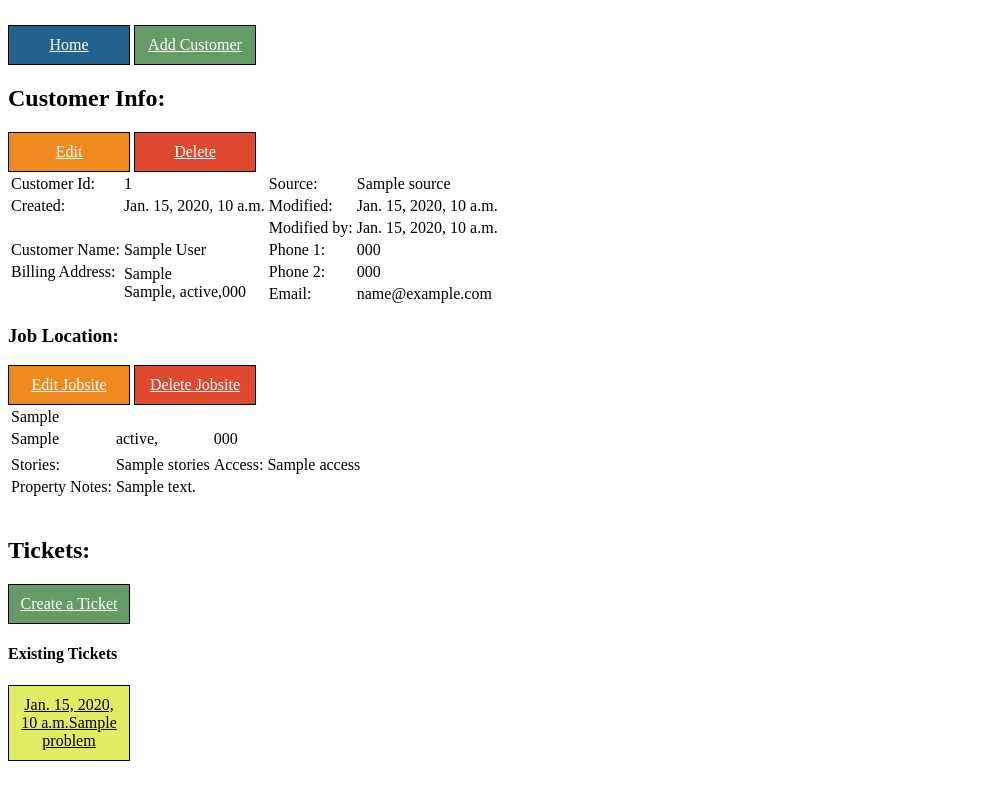
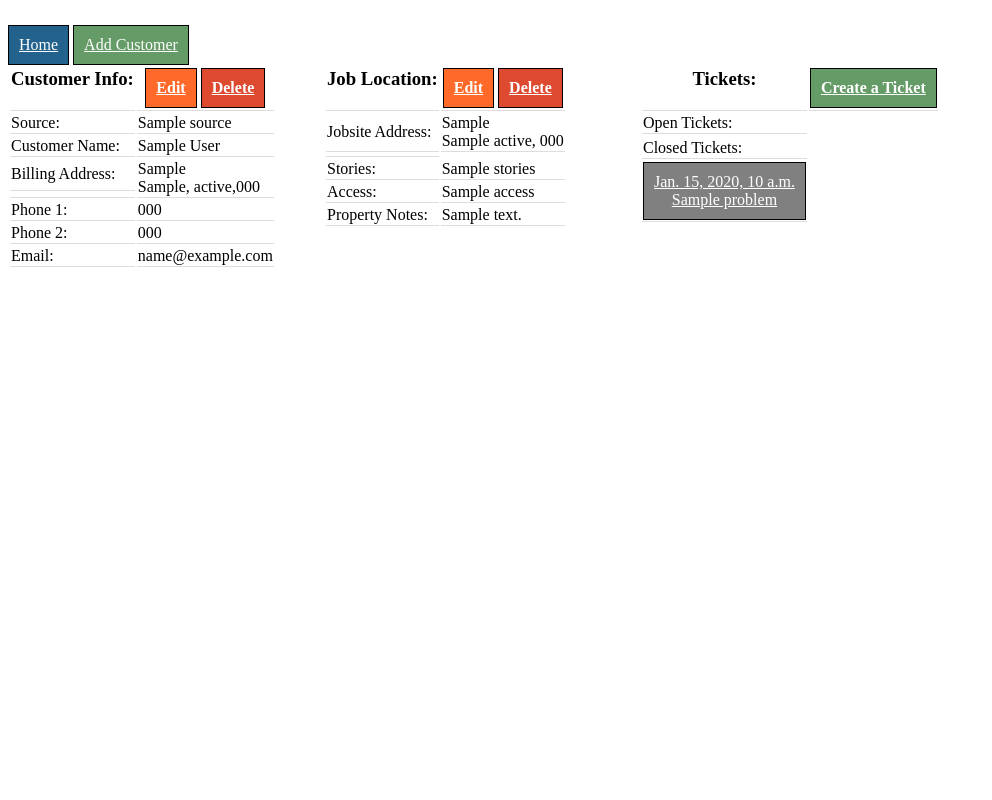
Before and after one commit to solvable/Alpha, a Django app: template templates/CRM/jobsite_detail.html in a window 1280 px wide. Shown: the whole page, without its empty margins (0-992 px from the left). Run offline with Django 3.2, Linux system fonts and the light colour scheme; the template is opened without the code that fills it: most values are stand-ins (such as "Sample title", 1, 10 or a date in 2020); parts of the project's set-up code (start-up, migrations or seed data) failed here and were passed over.

Commit message:
v.011 added some styling

```diff
--- a/CRM/static/CRM/stylesheet.css
+++ b/CRM/static/CRM/stylesheet.css
@@ -1,56 +1,84 @@
+@media print{
+
+header, nav, footer, .top-menu, .btn{
+display: none;
+}
+    .column{
+    float: left;
+    width:33%;
+
+}
+    .title{
+        colspan: 3;
+    }
+
+}
+
+@media screen{
+
 .top-menu {
     margin-top: 25px;
 }
+.row:after {
+    content: "";
+    display: table;
+    clear: both;
+}
+.column{
+    float: left;
+    width:25%;
 
+}
+.btn {
 
-.btn-green {
-    background-color: #659B66;
     color: white;
     border: 1px solid black;
     padding:10px;
     display:inline-block;
-    width:100px;
     text-align: center;
 }
 
-.btn-red {
+.grey{
+    background-color:grey;
+}
+.green{
+    background-color: #659B66;
+}
+.red{
     background-color: #DD4A30;
-    color: white;
-    border: 1px solid black;
-    padding:10px;
-    display:inline-block;
-    width:100px;
-    text-align: center;
+}
+.orange{
+    background-color: #FF6A2B;
+}
+.yellow{
+    background-color: #E1ED63;
+    color:black;
+}
+.blue{
+    background-color: #23628C;
+}
+.pink{
+    background-color: deeppink;
 }
 
 
-.btn-blue {
-    background-color: #23628C;
-    color: white;
-    border: 1px solid black;
-    padding:10px;
-    display:inline-block;
-    width: 100px;
-    text-align: center;
+.content{
+
 }
 
+.jobsite-content{
 
-.btn-orange {
-    background-color: #EF8A1F;
-    color: white;
-    border: 1px solid black;
-    padding:10px;
-    display:inline-block;
-    width: 100px;
-    text-align: center;
 }
 
-.btn-yellow {
-    background-color: #E1ED63;
-    color: black;
-    border: 1px solid black;
-    padding:10px;
-    display:inline-block;
-    width: 100px;
-    text-align: center;
+.ticket-content{
+
 }
+
+.table {
+
+}
+
+th, td {
+    border-bottom: 1px solid #ddd;
+}
+}
--- a/templates/CRM/base.html
+++ b/templates/CRM/base.html
@@ -8,21 +8,26 @@
 
     </head>
     <body>
-    <div class="top-menu">
-         <a href="{% url 'index' %}" class="btn-blue">Home</a>
-        <a href ="{% url 'customer_create' %}" class="btn-green"> Add Customer</a>
 
-    </div>
-        {% block content %}
+            <div class="top-menu">
+                <a href="{% url 'index' %}" class="btn blue">Home</a>
+                <a href ="{% url 'customer_create' %}" class="btn green"> Add Customer</a>
+            </div>
+        <div class="row">
+                {% block content %}
+                {% endblock content %}
 
-        {% endblock content %}
 
-        {% block jobsite_content %}
-        {% endblock jobsite_content %}
 
-        {% block ticket_content %}
-        {% endblock ticket_content %}
+                {% block jobsite_content %}
+                {% endblock jobsite_content %}
 
+
+
+                {% block ticket_content %}
+                {% endblock ticket_content %}
+
+        </div>
     </body>
 
 
--- a/templates/CRM/customer_detail.html
+++ b/templates/CRM/customer_detail.html
@@ -5,73 +5,70 @@
 {% endblock addhead %}
 
 {% block content %}
-    <div class="row">
-    <div id='customer_info_div' class='col s3'>
-            <div class="card-panel">
-
-        <h2>Customer Info:</h2>
-        <a href="{% url 'customer_update' customer.pk %}" class="btn-orange" role="button">Edit</a>
-        <a href="{% url 'customer_delete' customer.pk %}"
-           onclick="return confirm('Are you sure want to delete this Customer?');"
-           class="btn-red" role="button">Delete</a></br>
-        <table class="metadata_table">
+    <div class="column">
+        <table>
             <tr>
-                <td>Customer Id:</td>
-                <td class="td-worktable">{{ customer.id }}</td>
+                <th class="title"><h3>Customer Info:</h3></th>
+                <th><a href="{% url 'customer_update' customer.pk %}" class="btn orange" role="button">Edit</a>
+                <a href="{% url 'customer_delete' customer.pk %}"
+                       onclick="return confirm('Are you sure want to delete this Customer?');" class="btn red"
+                       role="button">Delete</a></th>
+            </tr>
+            <tr>
                 <td>Source:</td>
                 <td class="td-worktable">{{ customer.source }}</td>
             </tr>
-            <tr>
-                <td>Created:</td>
-                <td class="td-worktable">{{ customer.created }}</td>
-                <td>Modified:</td>
-                <td class="td-worktable">{{ customer.modified }}</br></td>
-            </tr>
-            <tr>
-                <td></td>
-                <td></td>
-                <td> Modified by:</td>
-                <td class="td-worktable">{{ customer.modified_by }}</td>
-            </tr>
-
 
             <tr>
                 <td>Customer Name:</td>
                 <td class="td-worktable">{{ customer.fullName }}</td>
-                <td>Phone 1:</td>
-                <td class="td-worktable">{{ customer.phone1 }}</td>
             </tr>
             <tr>
                 <td>Billing Address:</td>
                 <td class="td-worktable" rowspan="2">{{ customer.billStreet }}<br>{{ customer.billCity }},
                     {{ customer.billState }},{{ customer.billZip }}
                 </td>
+
+            </tr>
+            <tr>
+                <td></td>
+            </tr>
+            <tr>
+                <td>Phone 1:</td>
+                <td class="td-worktable">{{ customer.phone1 }}</td>
+
+            </tr>
+            <tr>
                 <td>Phone 2:</td>
                 <td class="td-worktable">{{ customer.phone2 }}</td>
             </tr>
             <tr>
-                <td></td>
+
                 <td>Email:</td>
                 <td class="td-worktable">{{ customer.email }}</td>
             </tr>
         </table>
     </div>
-</div>
 {% endblock content %}
 
 
 {% block jobsite_content %}
+<table>
+<tr>
+    <th class="title"><h2>Jobsites:</h2></th>
+    <th><a href="{% url 'jobsite_create' cust=object.pk %}" class="btn green">New Jobsite</a></th>
+</tr>
+<tr>
 
-    <h2>Jobsites:</h2>
-    <a href="{% url 'jobsite_create' cust=object.pk %}" class="btn-green">New Jobsite</a>
-
-    <h4>Existing  Jobsites:</h4>
     {% for jobsite in object.jobsite_set.all %}
-        <p>
-            <a href="{% url 'jobsite_detail' cust=object.pk job=jobsite.pk %}" class="btn-yellow">{{ jobsite.slug }}</a>
+    <th> <p>
+            <a href="{% url 'jobsite_detail' cust=object.pk job=jobsite.pk %}" class="btn yellow">{{ jobsite.slug }}</a>
         </p>
+        </th>
     {% endfor %}
 
+</tr>
+</table>
 {% endblock jobsite_content %}
 
 
--- a/templates/CRM/index.html
+++ b/templates/CRM/index.html
@@ -3,7 +3,7 @@
 {% block content %}
     {% for object in customer_list %}
         <p>
-             <a href="{% url 'customer_detail' object.pk %}" class="btn-yellow">{{ object.fullName }}</a>
+             <a href="{% url 'customer_detail' object.pk %}" class="btn yellow">{{ object.fullName }}</a>
         </p>
     {% endfor %}
 {% endblock content %}
--- a/templates/CRM/jobsite_detail.html
+++ b/templates/CRM/jobsite_detail.html
@@ -1,32 +1,19 @@
 {% extends 'CRM/customer_detail.html' %}
 
 {% block jobsite_content %}
-
-<div class="row">
-    <div class="col s2">
-            <h3>Job Location:</h3>
-
-    <a href="{% url 'jobsite_update' cust=jobsite.customer_id.id job=jobsite.pk %}" class="btn-orange"
-       role="button">Edit Jobsite</a>
-    <a href="{% url 'jobsite_delete' cust=object.customer_id.id job=object.pk %}"
-           onclick="return confirm('Are you sure want to delete this Jobsite?');"
-           class="btn-red" role="button">Delete Jobsite</a></br>
+<div class="column">
     <table>
         <tr>
+            <th class="title"><h3>Job Location:</h3></th>
 
-            <td colspan="3">
-                {{ jobsite.jobStreet }}
-            </td>
-
+            <th><a href="{% url 'jobsite_update' cust=jobsite.customer_id.id job=jobsite.pk %}" class="btn orange" role="button">Edit</a>
+            <a href="{% url 'jobsite_delete' cust=object.customer_id.id job=object.pk %}" onclick="return confirm('Are you sure want to delete this Jobsite?');" class="btn red" role="button">Delete</a></th>
         </tr>
         <tr>
+            <td>Jobsite Address:</td>
             <td>
-                {{ jobsite.jobCity }}
-            </td>
-
-            <td>{{ jobsite.jobState }},</td>
-
-            <td>{{ jobsite.jobZip }}</td>
+                {{ jobsite.jobStreet }} <br>
+                {{ jobsite.jobCity }}&nbsp;{{ jobsite.jobState }},&nbsp;{{ jobsite.jobZip }}
         </tr>
         <tr>
             <td></td>
@@ -34,6 +21,8 @@
         <tr>
             <td>Stories:</td>
             <td>{{ jobsite.stories }}</td>
+        </tr>
+        <tr>
             <td>Access:</td>
             <td>{{ jobsite.access }}</td>
         </tr>
@@ -44,23 +33,49 @@
             </td>
         </tr>
     </table>
-    <br>
-    </div>
+</div>
 {% endblock jobsite_content %}
 
 {% block ticket_content %}
-    <div class="row">
-    <div class="col s2">
 
-    <h2>Tickets:</h2>
-        <a href="{% url 'ticket_create' cust=customer.id job=jobsite.id %}" class="btn-green">Create a Ticket</a>
+    <div class="column">
+    <table>
+    <tr>
+        <th class="title">
+        <h3>Tickets:</h3></th>
+        <th>
+        <a href="{% url 'ticket_create' cust=customer.id job=jobsite.id %}" class="btn green">Create a Ticket</a></th>
+    </tr>
+     <tr>
+            <td>Open Tickets:</td>
+        </tr>
+    <tr>
+    {% for ticket in object.ticket_set.all %}
+        {% if not ticket.completed %}
+        <td><p>
+            <a href="{% url 'ticket_detail' cust=customer.pk job=jobsite.pk ticket=ticket.pk%}" class="btn yellow">{{ ticket.created }}<br>{{ ticket.problem }}</a>
+        </p>
+        </td>
+        {%  endif %}
+    {% endfor %}
+    </tr>
+        <tr>
+            <td>Closed Tickets:</td>
+        </tr>
 
-    <h4>Existing Tickets</h4>
+        <tr>
     {% for ticket in object.ticket_set.all %}
-        <p>
-            <a href="{% url 'ticket_detail' cust=customer.pk job=jobsite.pk ticket=ticket.pk%}" class="btn-yellow">{{ ticket.created }}{{ ticket.problem }} </a>
+        {% if ticket.completed %}
+        <td><p>
+            <a href="{% url 'ticket_detail' cust=customer.pk job=jobsite.pk ticket=ticket.pk%}" class="btn grey">{{ ticket.created }}<br>{{ ticket.problem }}</a>
         </p>
+        </td>
+        {% endif %}
     {% endfor %}
-</div>
+    </tr>
+
+
+
+</table>
     </div>
 {% endblock ticket_content %}
```
Also changed, not shown: templates/CRM/ticket_detail.html (+10 -9 lines), db.sqlite3.
